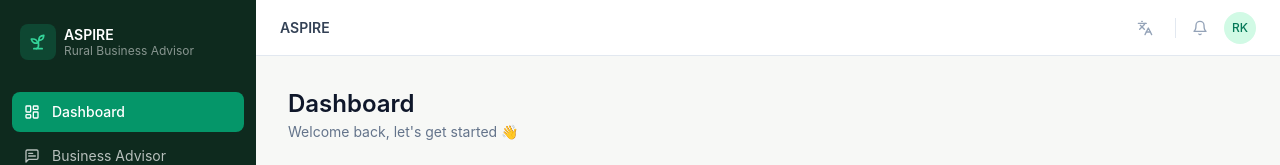
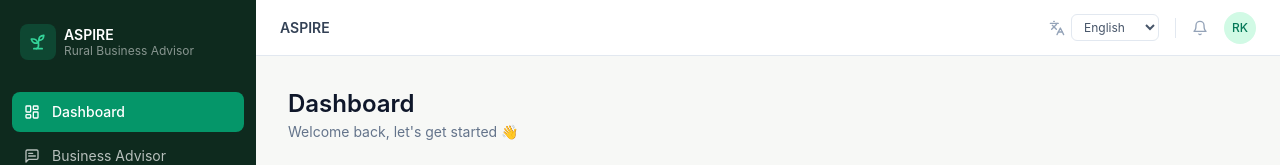
Before and after one commit to anixtech001-lab/ASPIRE, a Next.js app: page /dashboard in a window 1280 px wide. Shown: the top 165 px of the page. Built offline with nearby package versions, Linux system fonts and the light colour scheme.

Commit message:
Permanent fix: fully hide Google's widget, drive translation via our own custom dropdown — guarantees no Google branding/banner ever renders

```diff
--- a/app/globals.css
+++ b/app/globals.css
@@ -6,13 +6,12 @@ body {
   font-family: -apple-system, BlinkMacSystemFont, "Segoe UI", Roboto, Helvetica, Arial, sans-serif;
 }
 
-/* --- Google Translate widget cleanup ---
-   Google injects a top banner iframe + shifts <body> down when a language
-   is selected, and its default gadget styling doesn't match our light
-   TopBar. This hides the banner (see also the MutationObserver fallback in
-   GoogleTranslate.tsx — CSS alone isn't always reliable here) and restyles
-   the dropdown to blend into the light top bar, while keeping the required
-   attribution/dropdown visible and functional. */
+/* --- Google Translate: our real widget is now fully hidden by design
+   (see components/GoogleTranslate.tsx — we drive it programmatically from
+   our own custom dropdown, so none of Google's own UI is ever rendered).
+   This block only handles the one thing that can still leak through: the
+   top banner iframe and body-shift Google sometimes attaches directly to
+   <body>, outside our hidden container, when translation activates. */
 .goog-te-banner-frame,
 .goog-te-banner-frame.skiptranslate {
   display: none !important;
@@ -23,45 +22,6 @@ body {
 body {
   top: 0 !important;
   position: static !important;
-}
-
-.goog-te-gadget {
-  font-size: 0 !important;
-  /* hides "Powered by" text, keeps the dropdown */
-  color: transparent !important;
-}
-
-.goog-te-gadget .goog-te-combo {
-  font-size: 13px !important;
-  color: #334155 !important;
-  /* slate-700, matches TopBar text */
-  background: #fff !important;
-  border: 1px solid #e2e8f0 !important;
-  /* slate-200 */
-  border-radius: 6px !important;
-  padding: 3px 6px !important;
-  max-width: 110px;
-  cursor: pointer;
-}
-
-.goog-te-gadget-icon {
-  display: none !important;
-}
-
-/* The "Powered by Google Translate" line has a logo IMAGE next to the text.
-   font-size:0 above hides the text, but not the image — img dimensions
-   aren't affected by font-size, so it was floating awkwardly on its own.
-   Hide the logo link/image and the wrapping badge explicitly. */
-.goog-logo-link,
-.goog-te-gadget img,
-.goog-te-gadget-simple img,
-a.VIpgJd-ZVi9od-l4eHX-hSRGPd {
-  display: none !important;
-}
-
-.aspire-gtranslate {
-  line-height: 1;
-  overflow: hidden;
 }
 
 #goog-gt-tt,
--- a/components/GoogleTranslate.tsx
+++ b/components/GoogleTranslate.tsx
@@ -1,23 +1,37 @@
 "use client";
 
-import { useEffect, useRef } from "react";
+import { useEffect, useRef, useState } from "react";
 import { Languages } from "lucide-react";
 
 declare global {
     interface Window {
-        google?: {
-            translate?: {
-                TranslateElement: any;
-            };
-        };
+        google?: { translate?: { TranslateElement: any } };
         googleTranslateElementInit?: () => void;
     }
 }
 
-const INCLUDED_LANGUAGES = "hi,bn,ta,te,mr,gu,kn,ml,pa,ur,or,as,en";
+// value "" means original/English — matches the real widget's convention.
+const LANGUAGES: { code: string; label: string }[] = [
+    { code: "", label: "English" },
+    { code: "hi", label: "हिन्दी" },
+    { code: "bn", label: "বাংলা" },
+    { code: "ta", label: "தமிழ்" },
+    { code: "te", label: "తెలుగు" },
+    { code: "mr", label: "मराठी" },
+    { code: "gu", label: "ગુજરાતી" },
+    { code: "kn", label: "ಕನ್ನಡ" },
+    { code: "ml", label: "മലയാളം" },
+    { code: "pa", label: "ਪੰਜਾਬੀ" },
+    { code: "ur", label: "اردو" },
+    { code: "or", label: "ଓଡ଼ିଆ" },
+    { code: "as", label: "অসমীয়া" },
+];
+
+const INCLUDED_LANGUAGES = LANGUAGES.filter((l) => l.code).map((l) => l.code).join(",");
 
 export default function GoogleTranslate() {
     const initialized = useRef(false);
+    const [selected, setSelected] = useState("");
 
     useEffect(() => {
         if (initialized.current) return;
@@ -25,17 +39,17 @@ export default function GoogleTranslate() {
 
         window.googleTranslateElementInit = () => {
             if (!window.google?.translate) return;
+            // This creates Google's real widget, but its container is hidden via
+            // CSS (see the `hidden` div below) — we never show any of Google's
+            // own UI. We only use it as a hidden "engine" that our own dropdown
+            // below drives programmatically. This is the only reliable way to
+            // guarantee no stray Google branding/banner ever becomes visible,
+            // regardless of what markup Google's widget renders internally.
             new window.google.translate.TranslateElement(
                 {
                     pageLanguage: "en",
                     includedLanguages: INCLUDED_LANGUAGES,
                     autoDisplay: false,
-                    // No `layout` set on purpose — this renders the classic gadget as
-                    // a real <select class="goog-te-combo">, which is small,
-                    // reliably stylable, and matches globals.css. The "SIMPLE" inline
-                    // layout renders a completely different DOM (a clickable
-                    // <span>+popup, not a <select>) that our CSS doesn't target,
-                    // which is what caused the oversized, unstyled two-line box.
                 },
                 "google_translate_element"
             );
@@ -51,36 +65,59 @@ export default function GoogleTranslate() {
             window.googleTranslateElementInit();
         }
 
-        // CSS alone isn't always enough — Google's banner iframe and the
-        // `top: 40px` it forces on <body> are applied via inline styles that
-        // can slip in after our stylesheet loads (or on route changes when the
-        // banner re-triggers). This observer actively strips them the moment
-        // they appear, as a belt-and-suspenders fix alongside globals.css.
+        // Belt-and-suspenders: Google occasionally attaches its banner iframe
+        // directly to <body> (outside our hidden container) and nudges body's
+        // `top` style. Strip both if they ever appear.
         const stripBanner = () => {
             document.querySelectorAll(".goog-te-banner-frame").forEach((el) => {
-                (el as HTMLElement).style.display = "none";
-            });
-            // The "Powered by Google Translate" logo image isn't hidden by our
-            // CSS font-size trick (images ignore font-size) — remove it directly.
-            document.querySelectorAll(".goog-logo-link, .goog-te-gadget img").forEach((el) => {
                 (el as HTMLElement).style.display = "none";
             });
             if (document.body.style.top && document.body.style.top !== "0px") {
                 document.body.style.top = "0px";
             }
         };
-
         stripBanner();
         const observer = new MutationObserver(stripBanner);
         observer.observe(document.body, { childList: true, subtree: true, attributes: true });
-
         return () => observer.disconnect();
     }, []);
+
+    const handleChange = (code: string) => {
+        setSelected(code);
+        // Find Google's real (hidden) <select> and drive it directly — this is
+        // exactly what a user clicking the real widget would do, so it
+        // triggers the actual page translation without ever showing Google's
+        // own dropdown/banner/logo.
+        const triggerTranslation = (attemptsLeft: number) => {
+            const combo = document.querySelector<HTMLSelectElement>(".goog-te-combo");
+            if (combo) {
+                combo.value = code;
+                combo.dispatchEvent(new Event("change"));
+            } else if (attemptsLeft > 0) {
+                // Widget script may still be loading on a fast click — retry briefly.
+                setTimeout(() => triggerTranslation(attemptsLeft - 1), 300);
+            }
+        };
+        triggerTranslation(10);
+    };
 
     return (
         <div className="flex items-center gap-1.5">
             <Languages className="h-4 w-4 text-slate-400 shrink-0" />
-            <div id="google_translate_element" className="aspire-gtranslate" />
+            <select
+                value={selected}
+                onChange={(e) => handleChange(e.target.value)}
+                className="text-xs border border-slate-200 rounded-md px-2 py-1 text-slate-600 bg-white outline-none cursor-pointer max-w-[110px]"
+                aria-label="Select language"
+            >
+                {LANGUAGES.map((l) => (
+                    <option key={l.code || "en"} value={l.code}>
+                        {l.label}
+                    </option>
+                ))}
+            </select>
+            {/* Google's real widget — intentionally hidden, see comment above */}
+            <div id="google_translate_element" className="hidden" aria-hidden="true" />
         </div>
     );
 }
```
